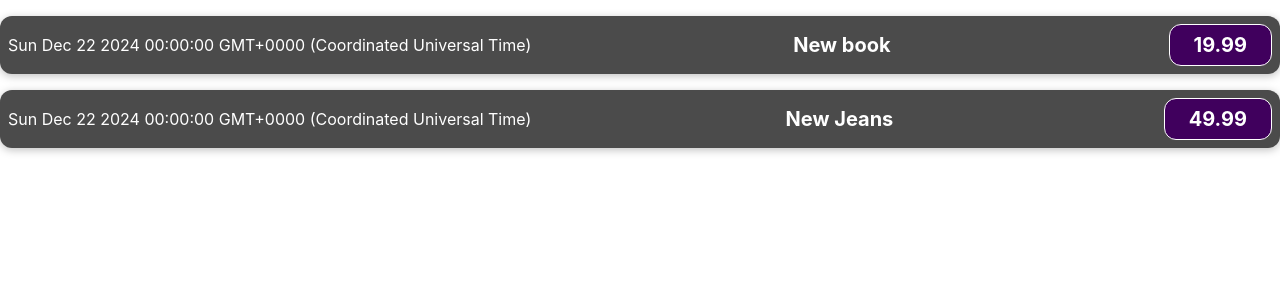
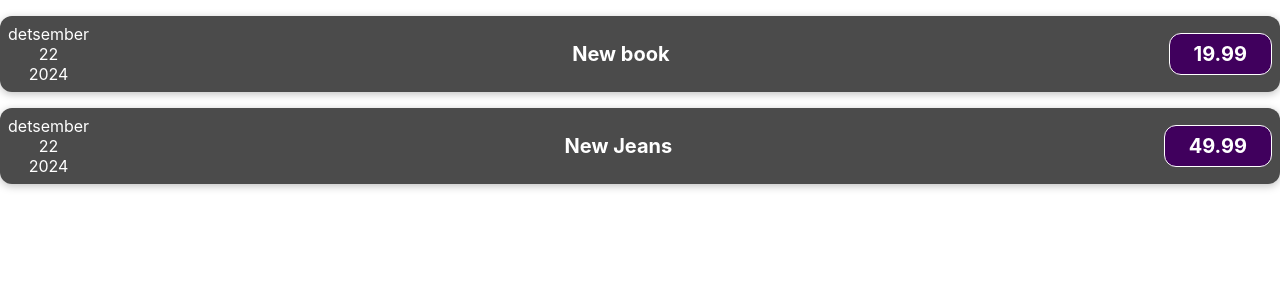
Before and after one commit to HenrikSaega/expenses, a React (Create React App) app: page / in a window 1280 px wide. Shown: the top 300 px of the page. Built offline with nearby package versions, Linux system fonts and the light colour scheme.

Commit message:
Expense date

```diff
--- /dev/null
+++ b/src/components/ExpenseDate.js
@@ -0,0 +1,14 @@
+const ExpenseDate = (props) => {
+    const day= props.date.toLocaleString('et-EE',{day: '2-digit'})
+    const month = props.date.toLocaleString('et-EE', {month: 'long'})
+    const year = props.date.getFullYear()
+    return(
+        <div>
+            <div>{month}</div>
+            <div>{day}</div>
+            <div>{year}</div>
+        </div>
+    )
+}
+
+export default ExpenseDate
--- a/src/components/ExpenseItem.js
+++ b/src/components/ExpenseItem.js
@@ -1,11 +1,11 @@
 import './ExpenseItem.css'
+import ExpenseDate from './ExpenseDate'
 const ExpenseItem = (props) => {
 
     console.log(props)
-    console.log(props.data)
     return (
         <div className='expense-item'>
-            <div>{props.data.date.toString()}</div>
+            <ExpenseDate date={props.data.date}/>
             <div className='expense-item__description'>
                 <h2>{props.data.title}</h2>
                 <div className='expense-item__price'>{props.data.price}</div>
```
